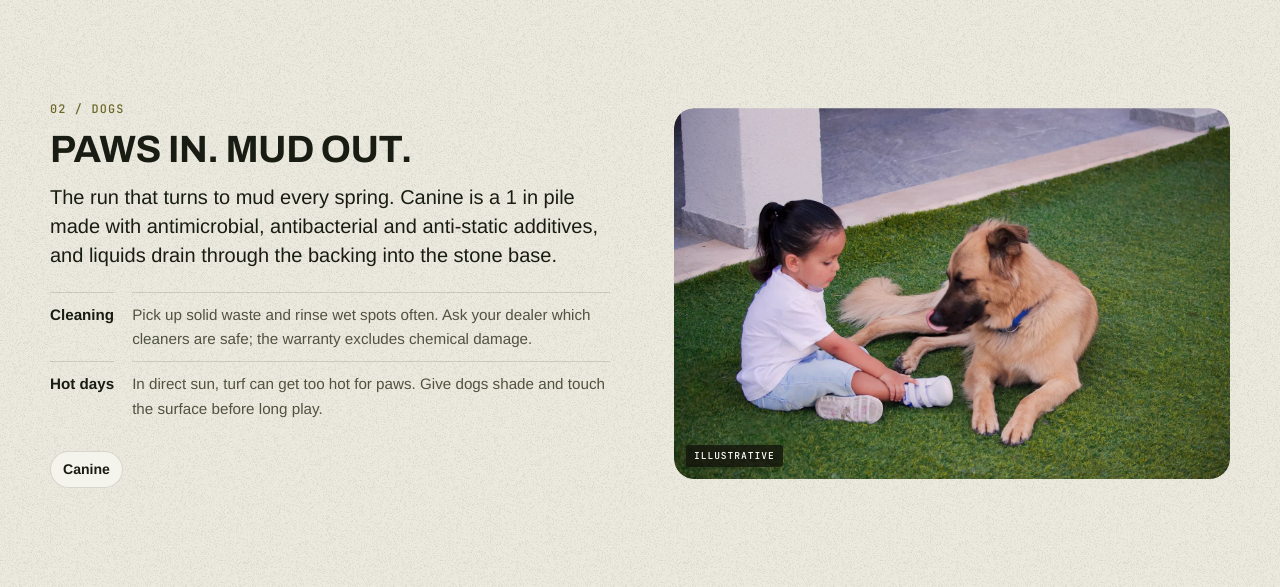
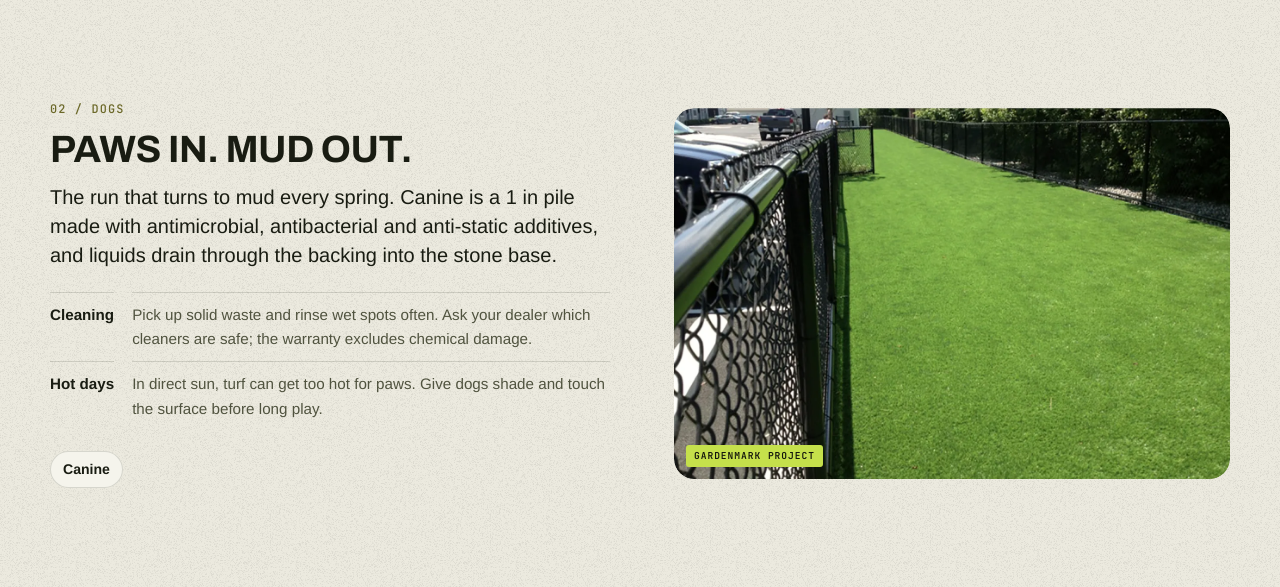
Before and after one commit to meidanhemo00-creator/gardenmark, a website built with Vite: page index.html in a window 1280 px wide. Shown: the part 2089-2676 px from the top of the page. Built offline with nearby package versions, Linux system fonts and the light colour scheme; a web font is replaced by a local one.

Commit message:
Dogs section uses the real GardenMark dog run instead of the illustrative photo
Co-Authored-By: Claude Opus 5.5 <noreply@anthropic.com>

```diff
--- a/index.html
+++ b/index.html
@@ -124,8 +124,8 @@
 
       <article class="outcome" id="spot-dogs">
         <figure class="outcome-media reveal" style="margin:0">
-          <img src="/img/lifestyle/girl-dog.webp" width="1600" height="1067" alt="A young girl sitting on synthetic grass beside a large tan dog." loading="lazy">
-          <figcaption class="tag-photo">Illustrative</figcaption>
+          <img src="/img/gm/dog-run-uniform@2x.webp" width="1440" height="860" alt="A long fenced dog run surfaced with GardenMark synthetic grass, edged by shrubs and trees." loading="lazy">
+          <figcaption class="tag-photo real">GardenMark project</figcaption>
         </figure>
         <div>
           <p class="series">02 / Dogs</p>
@@ -811,7 +811,7 @@
       <div><h4>Contact</h4><ul><li><a href="tel:+18777118873">1-877-711-8873</a></li><li><a href="mailto:info@gardenmark.com">info@gardenmark.com</a></li><li>240 Moonachie Ave, Unit #500<br>Moonachie, NJ 07074</li><li>Mail: PO #5120, Hoboken, NJ 07030</li></ul></div>
     </div>
     <div class="credits">
-      <p><b>About the images.</b> Photos tagged “GardenMark project” come from GardenMark’s published gallery and product pages. Studio photos show GardenMark turf samples. Photos tagged “Illustrative” are licensed lifestyle images and don’t show GardenMark turf. The Canine sample and the SafeMark diagrams are rendered illustrations drawn from GardenMark’s published specifications. All photos carry a light, consistent color grade.</p>
+      <p><b>About the images.</b> Photos tagged “GardenMark project” come from GardenMark’s published gallery and product pages. Studio photos show GardenMark turf samples. The Canine sample and the SafeMark diagrams are rendered illustrations drawn from GardenMark’s published specifications. All photos carry a light, consistent color grade.</p>
       <p>Concept website prepared for GardenMark’s review, November 2026. <a href="/brand.html">Logo refinement</a> <span aria-hidden="true">/</span> <a href="/strategy.html">Research and claims register</a> <span aria-hidden="true">/</span> <a href="/image-briefs.html">Image briefs</a></p>
       <p>© 2026 GardenMark, LLC.</p>
     </div>
```
Also changed, not shown: public/img/lifestyle/girl-dog.webp (deleted), public/img/lifestyle/patio.webp (deleted).
